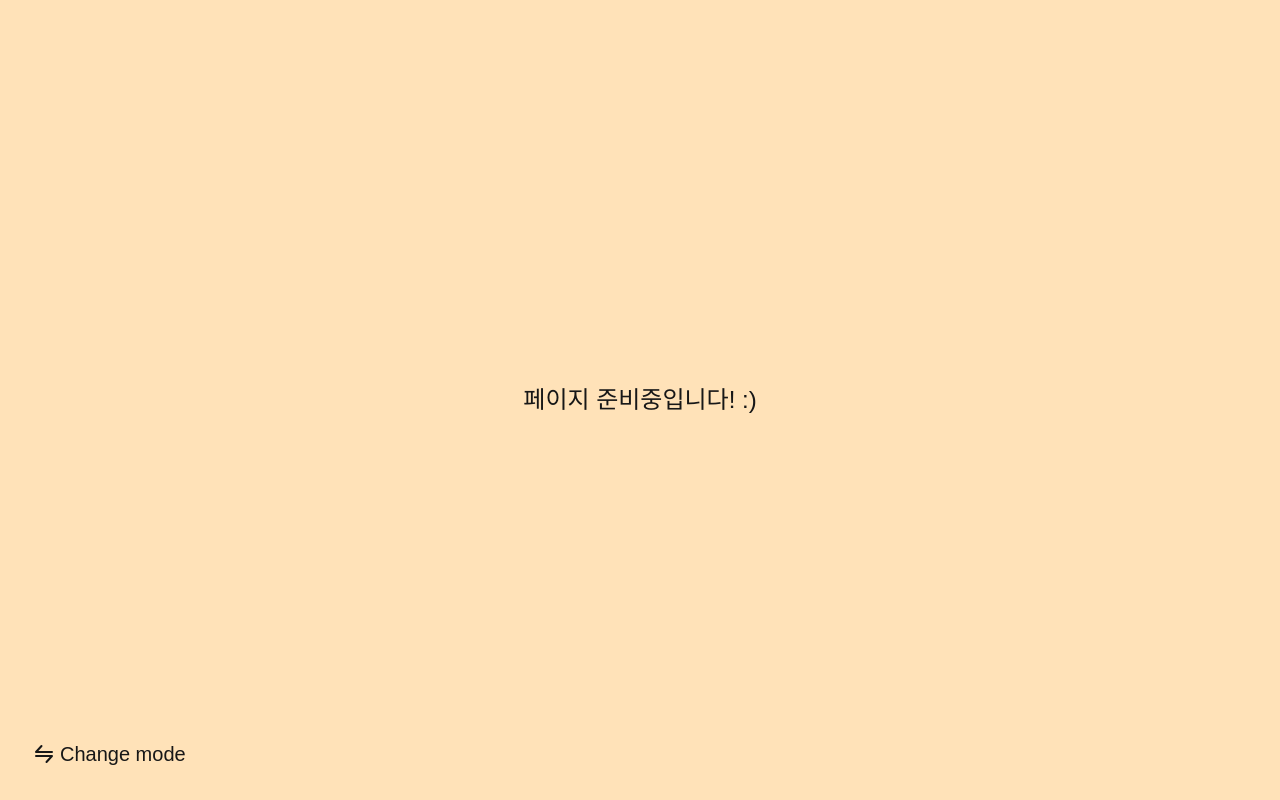
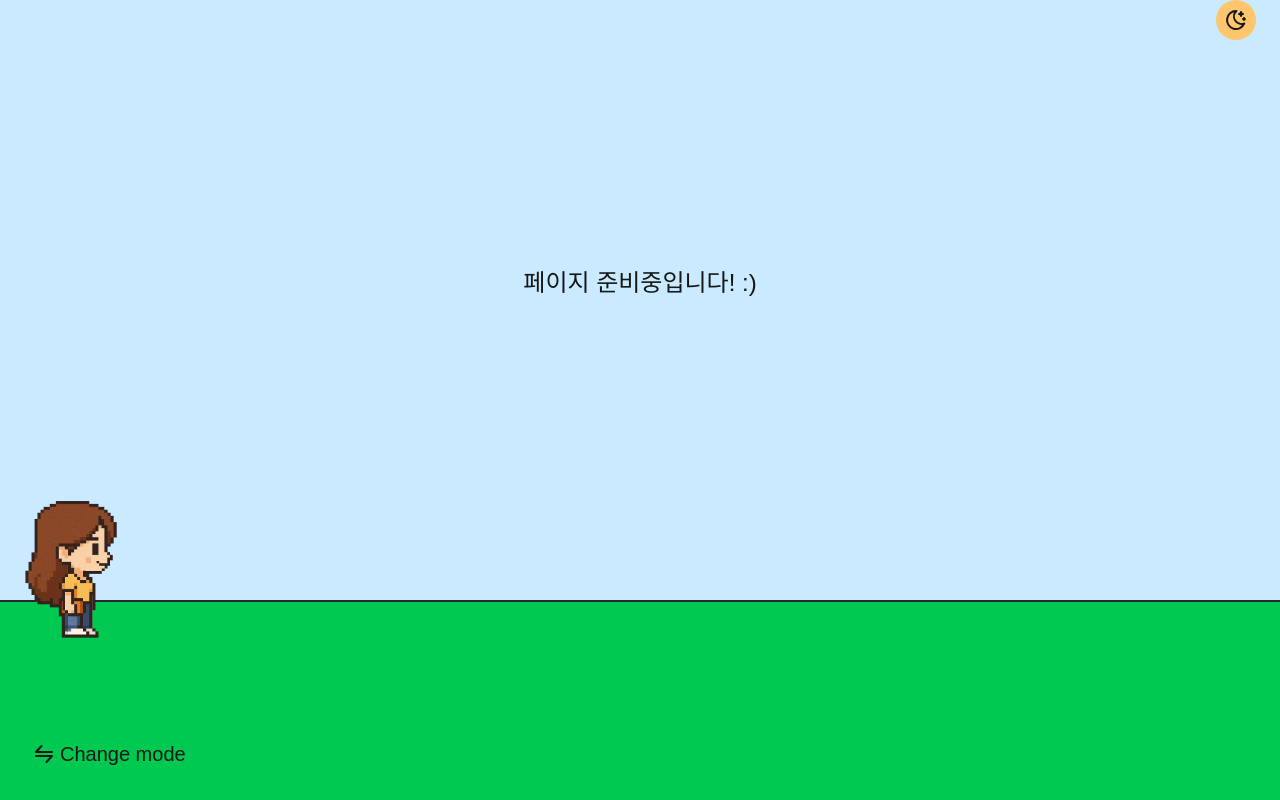
Before and after one commit to jinsiri/truthprevails, a Next.js app: page /game in a window 1280 px wide. Built offline with nearby package versions, Linux system fonts and the light colour scheme; a web font is replaced by a local one.

Commit message:
Feat: 게임버전-초기화면 추가

```diff
--- /dev/null
+++ b/app/game/layout.tsx
@@ -0,0 +1,14 @@
+import ThemeToggleButton from '@/components/ThemeToggleButton';
+
+export default function GameLayout({
+  children,
+}: Readonly<{
+  children: React.ReactNode;
+}>) {
+  return (
+    <main className={'game w-full'}>
+      <ThemeToggleButton />
+      {children}
+    </main>
+  );
+}
--- a/app/game/page.tsx
+++ b/app/game/page.tsx
@@ -1,14 +1,120 @@
+'use client';
+
 import Link from 'next/link';
 import { IconTransfer } from '@tabler/icons-react';
+import Image from 'next/image';
+import { useEffect, useState } from 'react';
 
 export default function ClassicMain() {
+  const [frame, setFrame] = useState(0);
+  const [position, setPosition] = useState(0);
+  const [positionY, setPositionY] = useState(0);
+  const [direction, setDirection] = useState<'left' | 'right' | null>(null);
+  const [lastDirection, setLastDirection] = useState<'left' | 'right'>('right');
+  const [isJumping, setIsJumping] = useState(false);
+
+  useEffect(() => {
+    const handleKeyDown = (e: KeyboardEvent) => {
+      if (e.repeat) return;
+
+      if (e.key === 'ArrowRight') {
+        setDirection('right');
+        setLastDirection('right');
+      } else if (e.key === 'ArrowLeft') {
+        setDirection('left');
+        setLastDirection('left');
+      } else if (e.key === ' ' && !isJumping) {
+        setIsJumping(true);
+      }
+    };
+
+    const handleKeyUp = (e: KeyboardEvent) => {
+      if ((e.key === 'ArrowRight' && direction === 'right') || (e.key === 'ArrowLeft' && direction === 'left')) {
+        setDirection(null);
+      }
+    };
+
+    window.addEventListener('keydown', handleKeyDown);
+    window.addEventListener('keyup', handleKeyUp);
+    return () => {
+      window.removeEventListener('keydown', handleKeyDown);
+      window.removeEventListener('keyup', handleKeyUp);
+    };
+  }, [direction, isJumping]);
+
+  useEffect(() => {
+    let interval: NodeJS.Timeout;
+
+    if (direction) {
+      interval = setInterval(() => {
+        setFrame((prev) => (isJumping ? 1 : prev === 0 ? 1 : 0));
+
+        setPosition((prev) => {
+          if (direction === 'right') {
+            return Math.min(window.innerWidth - 150, prev + 5);
+          } else {
+            return Math.max(0, prev - 5);
+          }
+        });
+      }, 100);
+    } else if (!isJumping) {
+      setFrame(0);
+    }
+
+    return () => clearInterval(interval);
+  }, [direction, isJumping]);
+
+  useEffect(() => {
+    if (!isJumping) return;
+
+    let jumpUp = true;
+    let jumpHeight = 0;
+    const jumpMaxHeight = 100;
+    const jumpSpeed = 10;
+
+    const jumpInterval = setInterval(() => {
+      if (jumpUp) {
+        jumpHeight += jumpSpeed;
+        if (jumpHeight >= jumpMaxHeight) {
+          jumpUp = false;
+        }
+      } else {
+        jumpHeight -= jumpSpeed;
+        if (jumpHeight <= 0) {
+          jumpHeight = 0;
+          setIsJumping(false);
+          clearInterval(jumpInterval);
+        }
+      }
+      setPositionY(jumpHeight);
+    }, 20);
+
+    return () => clearInterval(jumpInterval);
+  }, [isJumping]);
+
   return (
     <>
-      <section className='home group flex h-screen items-center justify-center bg-amber-100'>
-        <p className={'text-2xl'}>페이지 준비중입니다! :)</p>
+      <section className='home group relative flex h-screen items-center justify-center overflow-hidden bg-sky-200'>
+        <p className={'absolute top-1/3 left-1/2 -translate-x-1/2 text-2xl'}>페이지 준비중입니다! :)</p>
+        <div className='absolute right-0 bottom-0 left-0 h-50 border-t-2 border-gray-950 bg-green-500 dark:border-gray-100 dark:bg-green-950'>
+          <Image
+            src={`/images/side_0${isJumping ? 2 : frame + 1}.webp`}
+            alt='jinsil'
+            width={150}
+            height={150}
+            priority
+            style={{
+              left: `${position}px`,
+              transform: `${lastDirection === 'left' ? 'scaleX(-1)' : 'scaleX(1)'} translateY(${-positionY}px)`,
+              bottom: '80%',
+              transition: 'transform 0.1s linear',
+              position: 'absolute',
+            }}
+          />
+        </div>
       </section>
 
-      <Link href={'/'} className={'fixed bottom-8 left-6 flex items-center gap-1 text-base font-light md:left-8 md:text-xl'}>
+      <Link href='/' className='fixed bottom-8 left-6 flex items-center gap-1 text-base font-light md:left-8 md:text-xl'>
         <IconTransfer stroke={2} />
         Change mode
       </Link>
```
